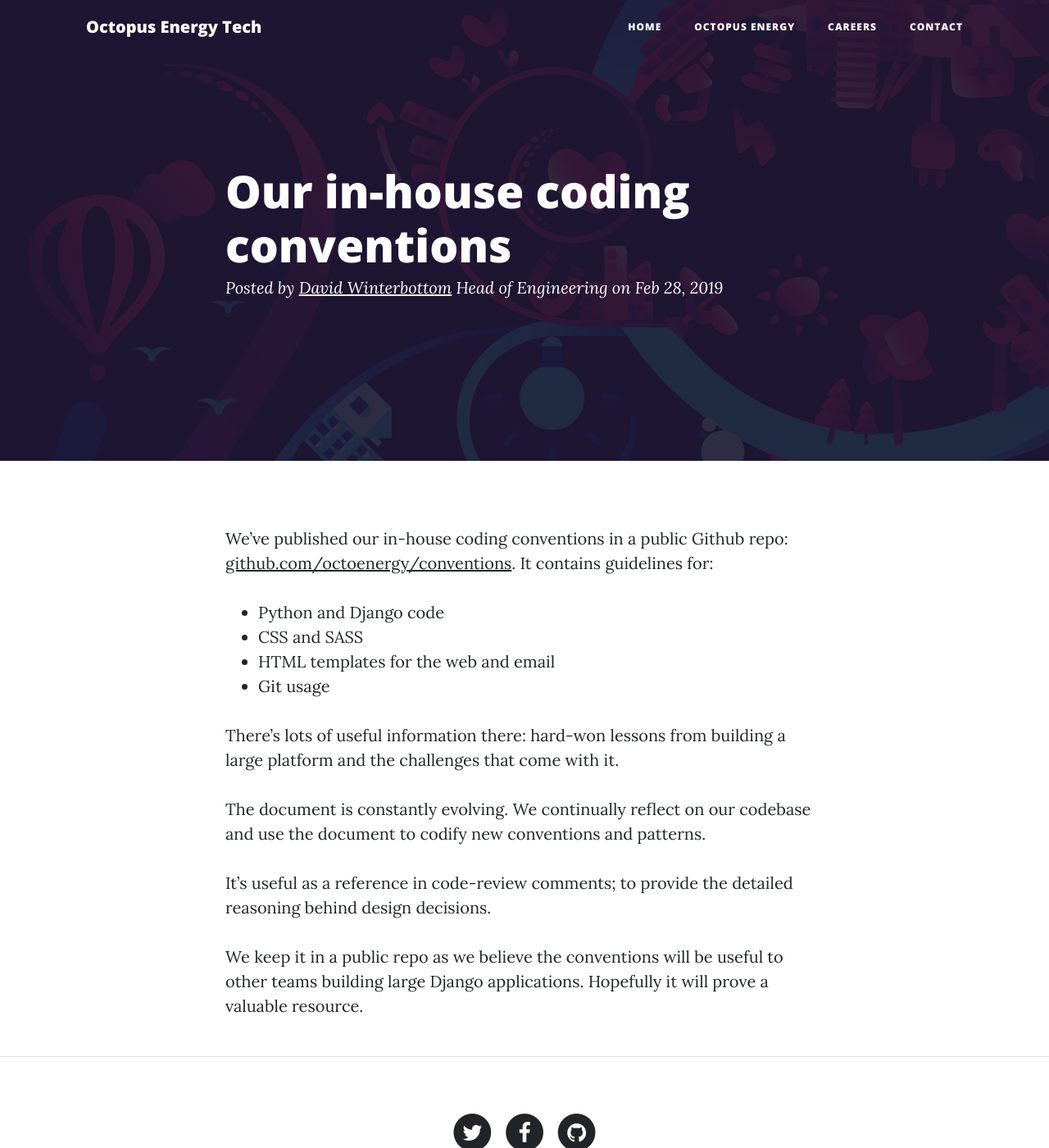
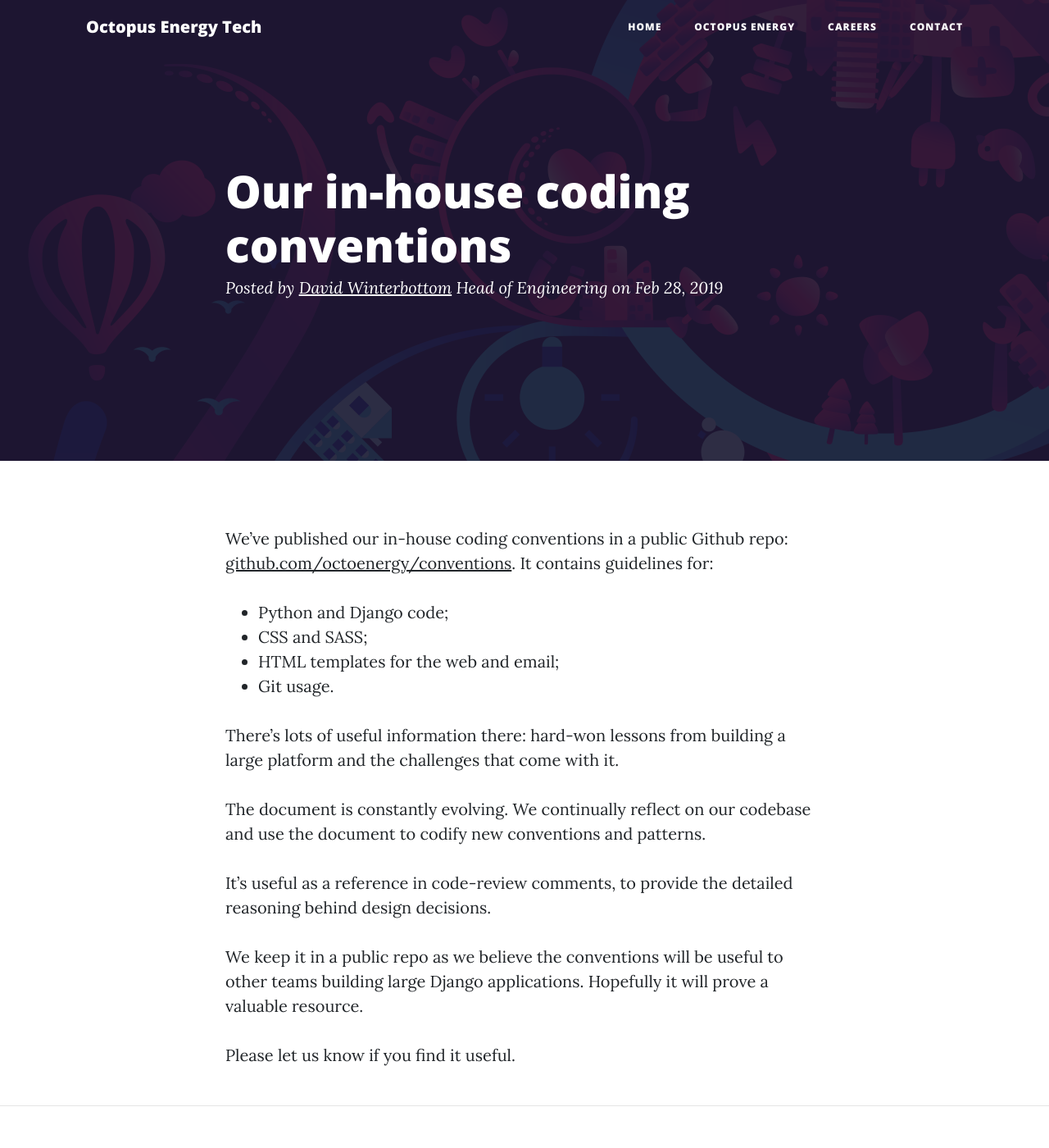
Before and after one commit to octoenergy/octoenergy.github.io, a Jekyll site: the page built from _posts/2019-02-28-conventions-repo.md, in a window 1280 px wide and 1400 px high. Shown: the whole window at 82% size. Built offline with Jekyll 4.4.1, drawn with Linux system fonts in a browser that asks for light colours; some web fonts are replaced.

Commit message:
Extend conventions post

```diff
--- a/_posts/2019-02-28-conventions-repo.md
+++ b/_posts/2019-02-28-conventions-repo.md
@@ -10,10 +10,10 @@
 We've published our in-house coding conventions in a public Github repo: [github.com/octoenergy/conventions](https://github.com/octoenergy/conventions). It contains
 guidelines for:
 
-- Python and Django code
-- CSS and SASS
-- HTML templates for the web and email
-- Git usage
+- Python and Django code;
+- CSS and SASS;
+- HTML templates for the web and email;
+- Git usage.
 
 There's lots of useful information there: hard-won lessons from building a large
 platform and the challenges that come with it.
@@ -21,9 +21,11 @@
 The document is constantly evolving. We continually reflect on our codebase and
 use the document to codify new conventions and patterns.
 
-It's useful as a reference in code-review comments; to provide the
+It's useful as a reference in code-review comments, to provide the
 detailed reasoning behind design decisions.
 
 We keep it in a public repo as we believe the conventions will be useful to
 other teams building large Django applications.  Hopefully it will prove a
 valuable resource.
+
+Please let us know if you find it useful.
```
